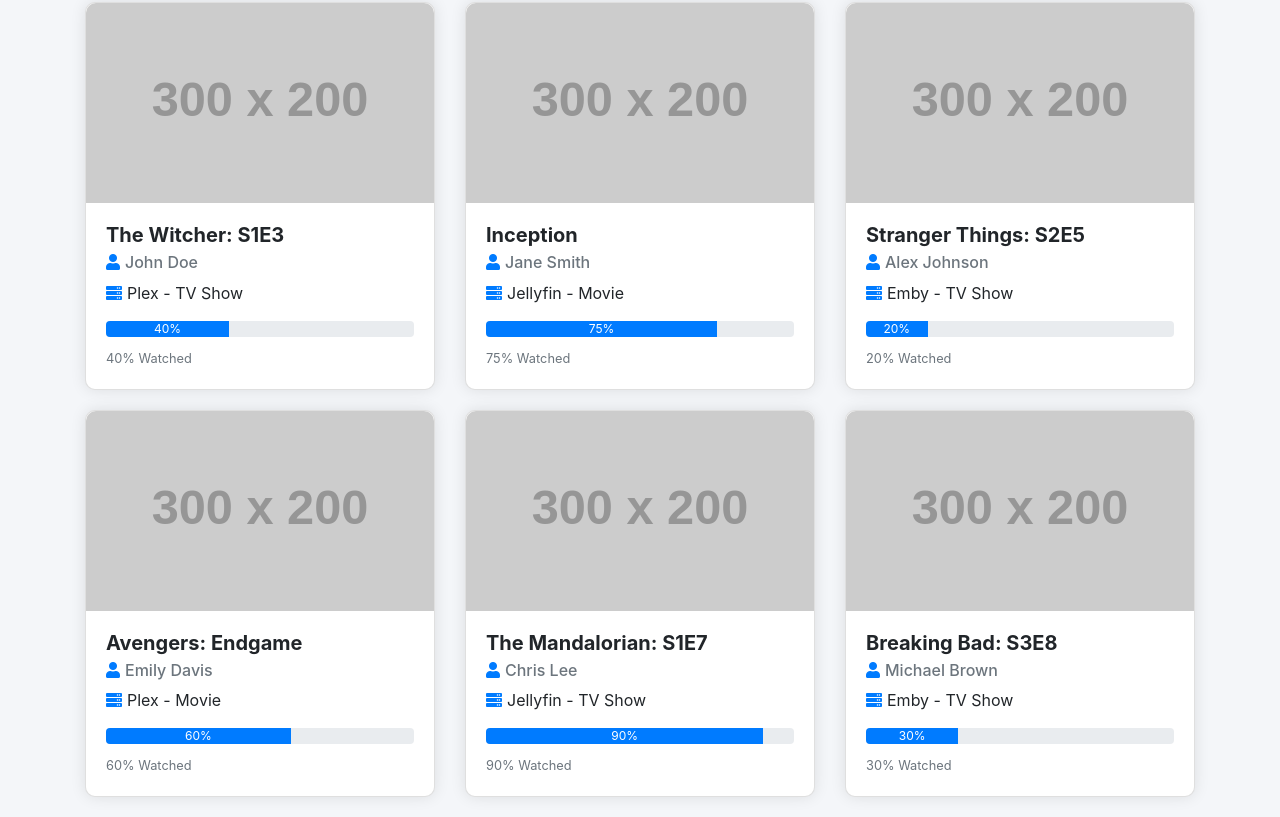
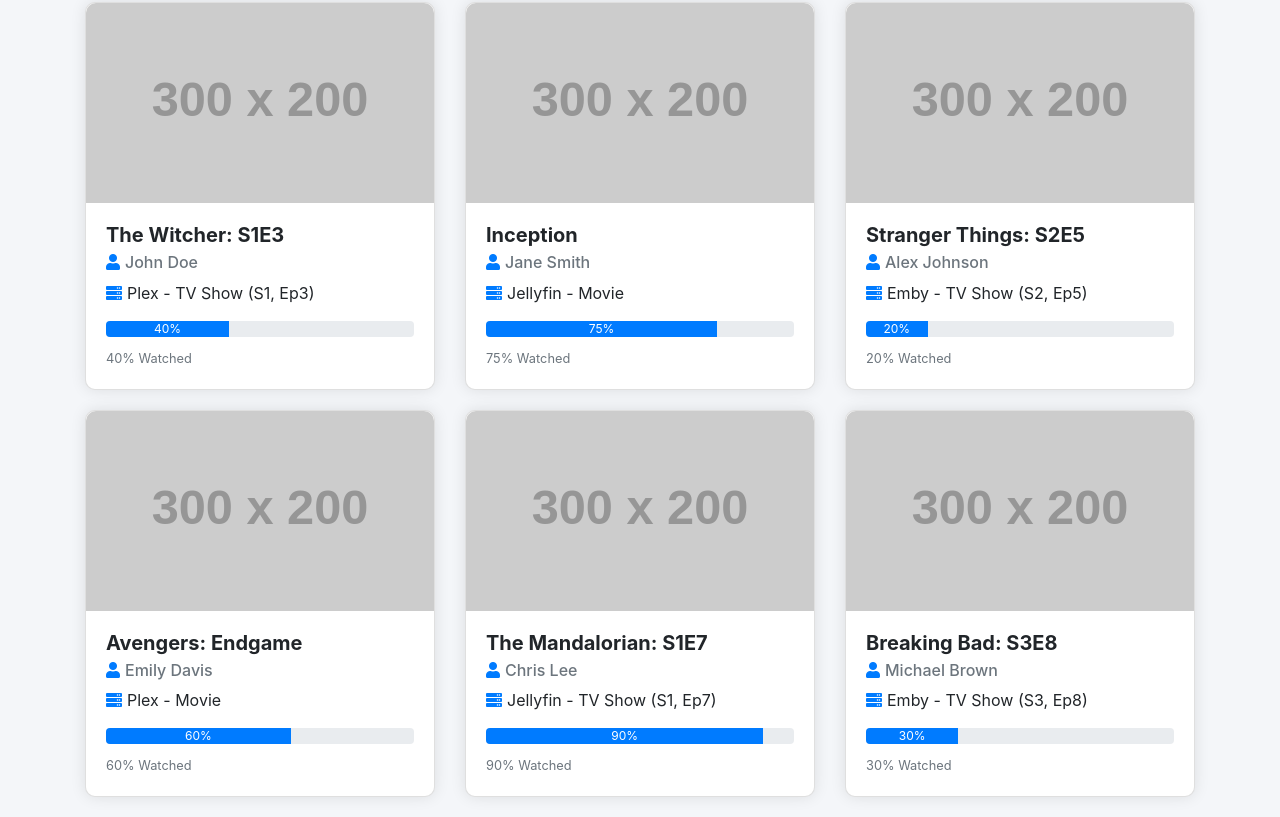
Before and after one commit to Keenan-sad/docker, a plain HTML site: page activities.html in a window 1280 px wide. Shown: the part 188-1005 px from the top of the page. Drawn offline with nearby package versions, Linux system fonts and the light colour scheme; placeholder pictures from the web are drawn by us.

Commit message:
Update activities.html

```diff
--- a/activities.html
+++ b/activities.html
@@ -108,7 +108,7 @@
     <div class="container mt-5">
         <h2 class="mb-4">Currently Playing Activities</h2>
         <div class="row">
-            <!-- Example Card 1 -->
+            <!-- Example Card 1: TV Show -->
             <div class="col-md-4">
                 <div class="card">
                     <img src="https://via.placeholder.com/300x200?text=The+Witcher" class="card-img-top poster-img"
@@ -116,7 +116,7 @@
                     <div class="card-body">
                         <h5 class="card-title">The Witcher: S1E3</h5>
                         <h6 class="card-subtitle mb-2 text-muted"><i class="fas fa-user service-icon"></i>John Doe</h6>
-                        <p class="card-text"><i class="fas fa-server service-icon"></i>Plex - TV Show</p>
+                        <p class="card-text"><i class="fas fa-server service-icon"></i>Plex - TV Show (S1, Ep3)</p>
                         <div class="progress mb-2">
                             <div class="progress-bar" role="progressbar" style="width: 40%;" aria-valuenow="40"
                                 aria-valuemin="0" aria-valuemax="100">40%</div>
@@ -125,7 +125,7 @@
                     </div>
                 </div>
             </div>
-            <!-- Example Card 2 -->
+            <!-- Example Card 2: Movie -->
             <div class="col-md-4">
                 <div class="card">
                     <img src="https://via.placeholder.com/300x200?text=Inception" class="card-img-top poster-img"
@@ -142,7 +142,7 @@
                     </div>
                 </div>
             </div>
-            <!-- Example Card 3 -->
+            <!-- Example Card 3: TV Show -->
             <div class="col-md-4">
                 <div class="card">
                     <img src="https://via.placeholder.com/300x200?text=Stranger+Things" class="card-img-top poster-img"
@@ -150,7 +150,7 @@
                     <div class="card-body">
                         <h5 class="card-title">Stranger Things: S2E5</h5>
                         <h6 class="card-subtitle mb-2 text-muted"><i class="fas fa-user service-icon"></i>Alex Johnson</h6>
-                        <p class="card-text"><i class="fas fa-server service-icon"></i>Emby - TV Show</p>
+                        <p class="card-text"><i class="fas fa-server service-icon"></i>Emby - TV Show (S2, Ep5)</p>
                         <div class="progress mb-2">
                             <div class="progress-bar" role="progressbar" style="width: 20%;" aria-valuenow="20"
                                 aria-valuemin="0" aria-valuemax="100">20%</div>
@@ -159,7 +159,7 @@
                     </div>
                 </div>
             </div>
-            <!-- Example Card 4 -->
+            <!-- Example Card 4: Movie -->
             <div class="col-md-4">
                 <div class="card">
                     <img src="https://via.placeholder.com/300x200?text=Avengers+Endgame" class="card-img-top poster-img"
@@ -176,7 +176,7 @@
                     </div>
                 </div>
             </div>
-            <!-- Example Card 5 -->
+            <!-- Example Card 5: TV Show -->
             <div class="col-md-4">
                 <div class="card">
                     <img src="https://via.placeholder.com/300x200?text=The+Mandalorian" class="card-img-top poster-img"
@@ -184,7 +184,7 @@
                     <div class="card-body">
                         <h5 class="card-title">The Mandalorian: S1E7</h5>
                         <h6 class="card-subtitle mb-2 text-muted"><i class="fas fa-user service-icon"></i>Chris Lee</h6>
-                        <p class="card-text"><i class="fas fa-server service-icon"></i>Jellyfin - TV Show</p>
+                        <p class="card-text"><i class="fas fa-server service-icon"></i>Jellyfin - TV Show (S1, Ep7)</p>
                         <div class="progress mb-2">
                             <div class="progress-bar" role="progressbar" style="width: 90%;" aria-valuenow="90"
                                 aria-valuemin="0" aria-valuemax="100">90%</div>
@@ -193,7 +193,7 @@
                     </div>
                 </div>
             </div>
-            <!-- Example Card 6 -->
+            <!-- Example Card 6: TV Show -->
             <div class="col-md-4">
                 <div class="card">
                     <img src="https://via.placeholder.com/300x200?text=Breaking+Bad" class="card-img-top poster-img"
@@ -201,7 +201,7 @@
                     <div class="card-body">
                         <h5 class="card-title">Breaking Bad: S3E8</h5>
                         <h6 class="card-subtitle mb-2 text-muted"><i class="fas fa-user service-icon"></i>Michael Brown</h6>
-                        <p class="card-text"><i class="fas fa-server service-icon"></i>Emby - TV Show</p>
+                        <p class="card-text"><i class="fas fa-server service-icon"></i>Emby - TV Show (S3, Ep8)</p>
                         <div class="progress mb-2">
                             <div class="progress-bar" role="progressbar" style="width: 30%;" aria-valuenow="30"
                                 aria-valuemin="0" aria-valuemax="100">30%</div>
```
